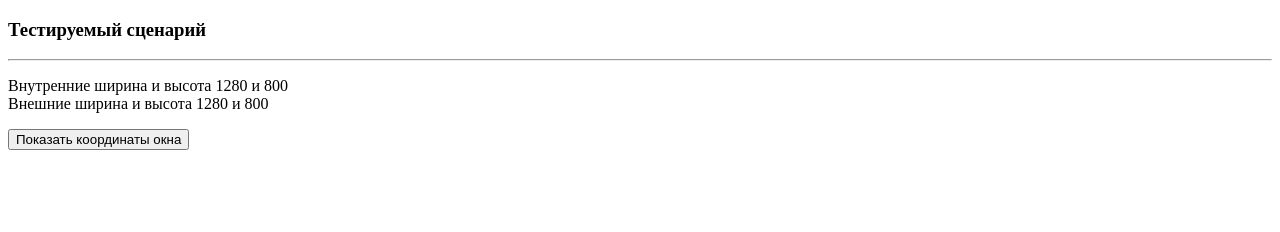
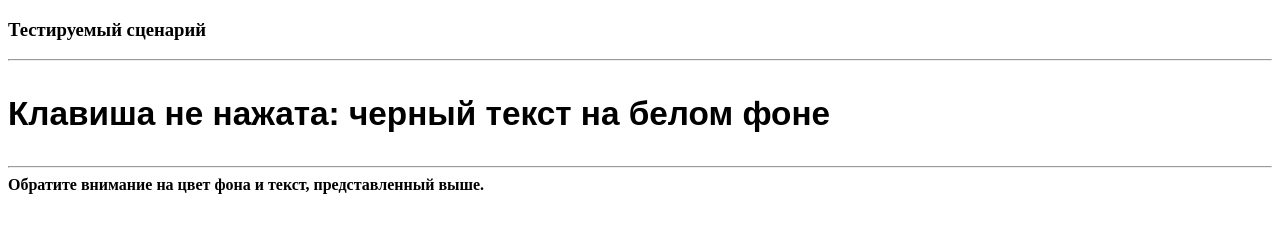
Before and after one commit to Virtbrain/lern, a plain HTML site: page JavaScript/index.html in a window 1280 px wide. Drawn offline with Linux system fonts and the light colour scheme.

Commit message:
Listing7_9

```diff
--- a/JavaScript/index.html
+++ b/JavaScript/index.html
@@ -3,19 +3,26 @@
 <head>
     <meta charset="UTF-8">
     <title>Работа с JS</title>
+</head>
+<body>
+    <h3>Тестируемый сценарий</h3>
+    <hr>
+    <p id="mydata" style="font-family: arial; font-size: 25pt; color: black;"><b>Клавиша не нажата: черный текст на белом фоне</b></p>
+    <hr>
+    <b>Обратите внимание на цвет фона и текст, представленный выше.</b>
     <script type="text/javascript">
-        function showParameters(){
-            var txt="Внутренние ширина и высота "+window.innerWidth+" и "+window.innerHeight+"<br>"
-            txt+="Внешние ширина и высота "+window.outerWidth+" и "+window.outerHeight+"<br>"
-            mytext.innerHTML=txt
+        window.onkeydown=function(){
+            document.body.style.backgroundColor="yellow"
+            var mydata=document.getElementById("mydata")
+            mydata.style.color="blue"
+            mydata.innerHTML="<b>Нажата клавиша: синий текст на желтом фоне</b>"
+        }
+        window.onkeyup=function(){
+            document.body.style.backgroundColor="white"
+            var mydata=document.getElementById("mydata")
+            mydata.style.color="black"
+            mydata.innerHTML="<b>Клавиша не нажата: черный текст на белом фоне</b>"
         }
     </script>
-</head>
-<body onload="showParameters()" onresize="showParameters()">
-    <h3>Тестируемый сценарий</h3>
-    <hr>
-    <p id="mytext"></p>
-
-    <button onclick="alert('Координаты: '+window.screenX+' и '+window.screenY)">Показать координаты окна</button>
 </body>
 </html>
```
